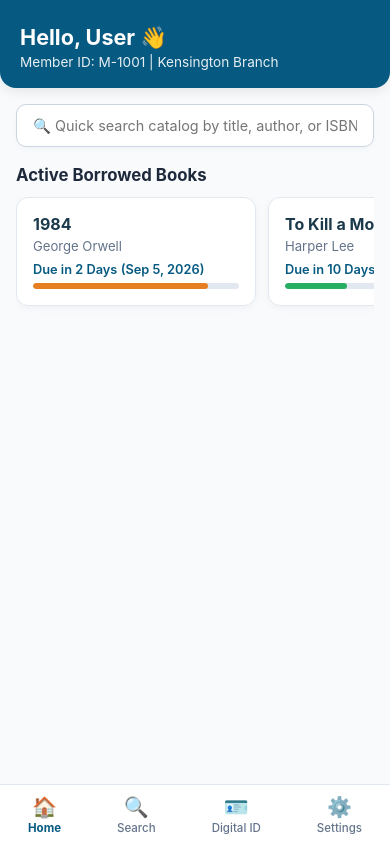
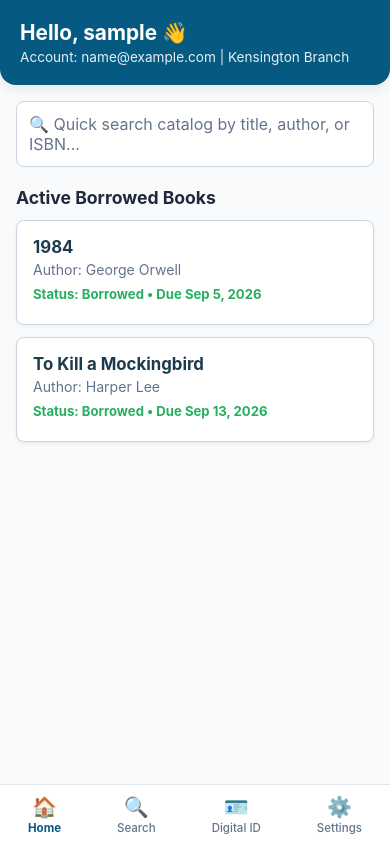
Before and after one commit to Jose4243/abts-repository, a plain HTML site: page mobile-app/index.html in a window 390 px wide. Drawn offline with Linux system fonts and the light colour scheme; sample sign-in values are in the browser's storage.

Commit message:
fix: complete rewrite of mobile home page index.html to dynamically render borrowed books

```diff
--- a/mobile-app/index.html
+++ b/mobile-app/index.html
@@ -7,48 +7,37 @@
   <link rel="stylesheet" href="../css/mobile.css">
 
   <script>
+    // Auth Guard: Redirect to login if unauthenticated
     if (localStorage.getItem('abts_authenticated') !== 'true') {
       window.location.href = 'login.html';
     }
   </script>
 </head>
 <body>
-  <header class="greeting-banner">
-    <h2 id="user-greeting">Hello, User 👋</h2>
-    <p id="user-id-display">Member ID: M-1001 | Kensington Branch</p>
+  <!-- Header Greeting Banner -->
+  <header class="greeting-banner" style="padding: 20px; background: #065a82; color: #fff;">
+    <h2 id="user-greeting" style="font-size: 1.3rem; margin-bottom: 4px;">Hello, Member 👋</h2>
+    <p id="user-meta" style="font-size: 0.85srem; opacity: 0.9;">Member ID: M-1001 | Kensington Branch</p>
   </header>
 
-  <main class="mobile-content">
-    <section class="search-section">
-      <div class="quick-search">
-        <input type="text" id="catalog-search" placeholder="🔍 Quick search catalog by title, author, or ISBN..." aria-label="Search catalog">
+  <main class="mobile-content" style="padding: 16px; padding-bottom: 80px;">
+    <!-- Quick Search Shortcut Bar -->
+    <section class="search-section" style="margin-bottom: 20px;">
+      <div class="quick-search" onclick="window.location.href='search.html'" style="cursor: pointer; display: flex; align-items: center; padding: 12px; background: #fff; border: 1px solid #cbd5e1; border-radius: 8px; color: #64748b;">
+        <span>🔍 Quick search catalog by title, author, or ISBN...</span>
       </div>
     </section>
 
+    <!-- Active Borrowed Books Section (Dynamically Synced) -->
     <section class="section-block">
-      <h3>Active Borrowed Books</h3>
-      <div class="carousel-container">
-        <article class="carousel-card">
-          <h4>1984</h4>
-          <p class="author">George Orwell</p>
-          <p class="due-info">Due in 2 Days (Sep 5, 2026)</p>
-          <div class="progress-bar-container">
-            <div class="progress-bar warning" style="width: 85%;"></div>
-          </div>
-        </article>
-
-        <article class="carousel-card">
-          <h4>To Kill a Mockingbird</h4>
-          <p class="author">Harper Lee</p>
-          <p class="due-info">Due in 10 Days (Sep 13, 2026)</p>
-          <div class="progress-bar-container">
-            <div class="progress-bar safe" style="width: 30%;"></div>
-          </div>
-        </article>
+      <h3 style="font-size: 1.1rem; color: #1e293b; margin-bottom: 12px;">Active Borrowed Books</h3>
+      <div id="mobile-borrowed-list" style="display: flex; flex-direction: column; gap: 12px;">
+        <!-- Dynamically injected borrowed books appear here -->
       </div>
     </section>
   </main>
 
+  <!-- Persistent 4-Item Bottom Navigation Bar -->
   <nav class="bottom-nav">
     <a href="index.html" class="nav-item active">
       <span class="nav-icon">🏠</span>
@@ -70,23 +59,61 @@
 
   <script>
     document.addEventListener("DOMContentLoaded", () => {
+      // 1. Load User Profile Info
+      const userName = localStorage.getItem('abts_user_name') || 'Josecontreiras';
+      const userEmail = localStorage.getItem('abts_user_email') || 'josecontreiras14@gmail.com';
+
+      const greetingEl = document.getElementById('user-greeting');
+      const metaEl = document.getElementById('user-meta');
+
+      if (greetingEl) greetingEl.textContent = `Hello, ${userName} 👋`;
+      if (metaEl) metaEl.textContent = `Account: ${userEmail} | Kensington Branch`;
+
+      // 2. Load and Render Borrowed Books from localStorage
       const listContainer = document.getElementById('mobile-borrowed-list');
-    if (!listContainer) return;
-
       const isDark = localStorage.getItem('abts_theme') === 'dark';
       const stored = localStorage.getItem('abts_borrowed_books');
+
+      // Default fallback books if none exist yet
       const books = stored ? JSON.parse(stored) : [
-      { title: "1984", author: "George Orwell", dueDate: "Nov 29, 2026" },
-      { title: "To Kill a Mockingbird", author: "Harper Lee", dueDate: "Dec 5, 2026" }
+        { title: "1984", author: "George Orwell", dueDate: "Sep 5, 2026" },
+        { title: "To Kill a Mockingbird", author: "Harper Lee", dueDate: "Sep 13, 2026" }
       ];
 
+      if (listContainer) {
         listContainer.innerHTML = books.map(book => `
-      <article class="carousel-card" style="padding: 14px; border-radius: 8px; border: 1px solid ${isDark ? '#334155' : '#cbd5e1'}; background: ${isDark ? '#1e293b' : '#ffffff'}; margin-bottom: 10px;">
-        <h4 style="color: ${isDark ? '#38bdf8' : '#1b3a4b'};">${book.title}</h4>
-        <p class="author" style="color: ${isDark ? '#94a3b8' : '#64748b'}; font-size: 0.85rem;">${book.author}</p>
-        <p class="due-info" style="color: #e67e22; font-size: 0.82rem; font-weight: bold; margin-top: 4px;">Status: Borrowed • Due ${book.dueDate}</p>
+          <article class="carousel-card" style="padding: 16px; border-radius: 8px; border: 1px solid ${isDark ? '#334155' : '#cbd5e1'}; background: ${isDark ? '#1e293b' : '#ffffff'}; box-shadow: 0 2px 4px rgba(0,0,0,0.05);">
+            <h4 style="color: ${isDark ? '#38bdf8' : '#1b3a4b'}; font-size: 1.05rem; margin-bottom: 4px;">${book.title}</h4>
+            <p class="author" style="color: ${isDark ? '#94a3b8' : '#64748b'}; font-size: 0.88rem;">Author: ${book.author || 'Unknown'}</p>
+            <p class="due-info" style="color: #27ae60; font-size: 0.82rem; font-weight: bold; margin-top: 6px;">Status: Borrowed • Due ${book.dueDate || 'In 14 Days'}</p>
           </article>
         `).join('');
+      }
+
+      // 3. Apply Dark Mode if active
+      if (isDark) {
+        document.body.style.backgroundColor = "#0f172a";
+        document.body.style.color = "#f8fafc";
+
+        const banner = document.querySelector('.greeting-banner');
+        if (banner) banner.style.backgroundColor = "#1e293b";
+
+        const searchBar = document.querySelector('.quick-search');
+        if (searchBar) {
+          searchBar.style.backgroundColor = "#1e293b";
+          searchBar.style.color = "#f8fafc";
+          searchBar.style.borderColor = "#334155";
+        }
+
+        const nav = document.querySelector('.bottom-nav');
+        if (nav) {
+          nav.style.backgroundColor = "#1e293b";
+          nav.style.borderColor = "#334155";
+        }
+
+        const headings = document.querySelectorAll('h3');
+        headings.forEach(h => h.style.color = "#f8fafc");
+      }
     });
   </script>
 </body>
```
Lines whose indentation alone changed are shown as unchanged.
